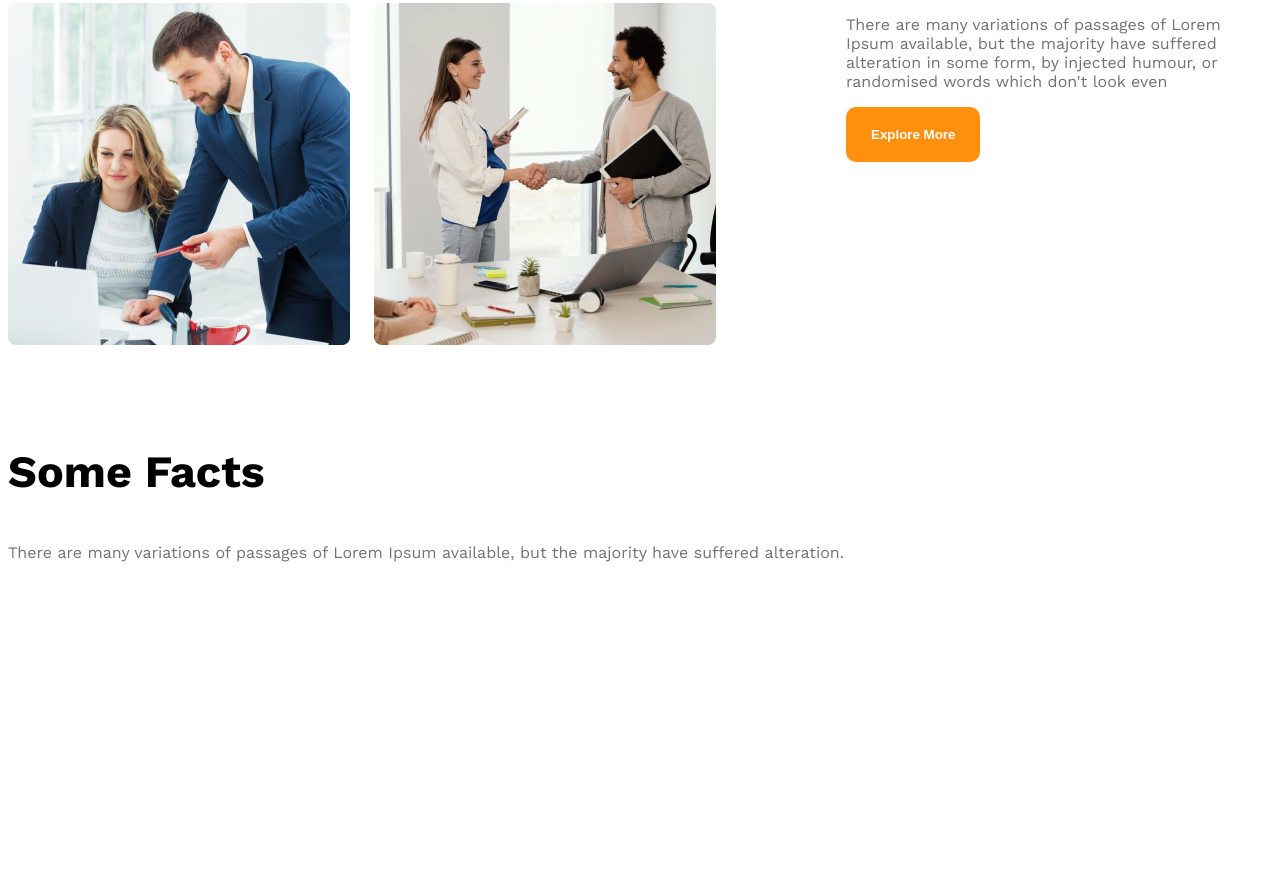
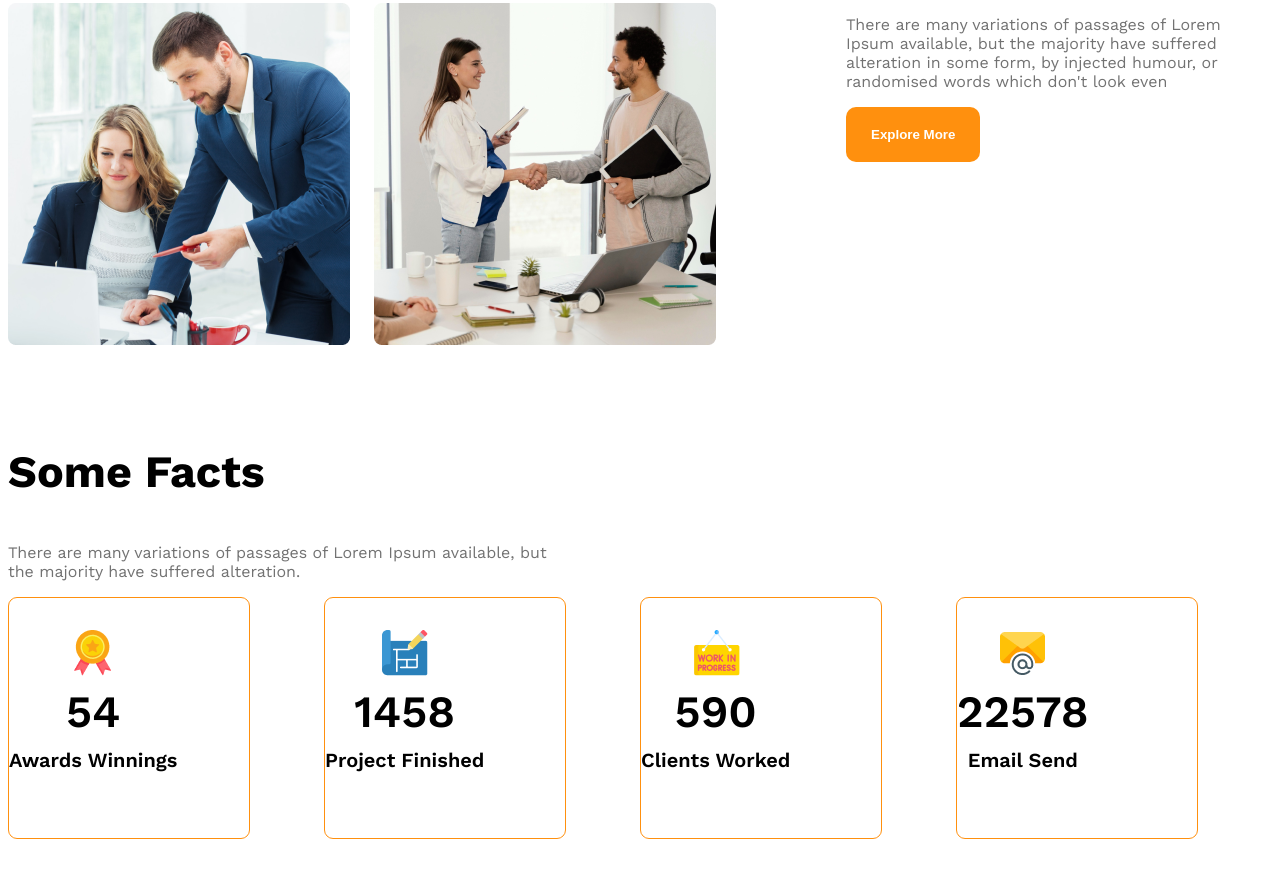
Before and after one commit to imsadman90/g3-architect-website, a plain HTML site: page index.html in a window 1280 px wide. Shown: the part 1639-2516 px from the top of the page. Before the commit the page ends 2460 px from the top, so only its background shows below. Drawn offline with nearby package versions, Linux system fonts and the light colour scheme.

Commit message:
added icon images and styles

```diff
--- a/index.html
+++ b/index.html
@@ -47,29 +47,37 @@
     <!-- features will enjoy -->
      <section>
       <h3 class="section-title">Some Facts</h3>
-      <p class="text-light-gray">There are many variations of passages of Lorem Ipsum available, but
+      <p class="text-light-gray fact-description">There are many variations of passages of Lorem Ipsum available, but
       the majority have suffered alteration.</p>
       <div class="facts-container">
         <!-- .fact*4>img.fact-icon+h4.fact-number+h5.fact-name -->
-         <div class="fact">
-          <img src="" alt="" class="fact-icon">
-          <h4 class="fact-number"></h4>
-          <h5 class="fact-name"></h5>
+         <div class="fact-card display-flex">
+          <div>
+            <img src="images/icons/ribon.png" alt="" class="fact-icon">
+          <h4 class="fact-number">54</h4>
+          <h5 class="fact-name">Awards Winnings</h5>
+          </div>
          </div>
-         <div class="fact">
-          <img src="" alt="" class="fact-icon">
-          <h4 class="fact-number"></h4>
-          <h5 class="fact-name"></h5>
+         <div class="fact-card display-flex">
+          <div>
+            <img src="images/icons/projects.png" alt="" class="fact-icon">
+          <h4 class="fact-number">1458</h4>
+          <h5 class="fact-name">Project Finished</h5>
+          </div>
          </div>
-         <div class="fact">
-          <img src="" alt="" class="fact-icon">
-          <h4 class="fact-number"></h4>
-          <h5 class="fact-name"></h5>
+         <div class="fact-card display-flex">
+          <div>
+            <img src="images/icons/customers.png" alt="" class="fact-icon">
+          <h4 class="fact-number">590</h4>
+          <h5 class="fact-name">Clients Worked</h5>
+          </div>
          </div>
-         <div class="fact">
-          <img src="" alt="" class="fact-icon">
-          <h4 class="fact-number"></h4>
-          <h5 class="fact-name"></h5>
+         <div class="fact-card display-flex">
+          <div>
+            <img src="images/icons/email.png" alt="" class="fact-icon">
+          <h4 class="fact-number">22578</h4>
+          <h5 class="fact-name">Email Send</h5>
+          </div>
          </div>
 
       </div>
--- a/styles/architects.css
+++ b/styles/architects.css
@@ -107,6 +107,34 @@ main > section{
   font-weight: 500;
 }
 
+/* some facts related styles */
+.facts-container{
+  display: grid;
+  grid-template-columns: repeat(4, 1fr);
+}
+.fact-card{
+  border: 1px solid #FF900E;
+  width: 240px;
+  height: 240px;
+  border-radius: 9px;
+  text-align: center;
+  align-items: center;
+}
+.fact-number{
+  font-size: 2.8rem;
+  font-weight: 600;
+  margin-top: 5px;
+  margin-bottom: 10px;
+}
+.fact-name{
+  font-size: 1.25rem;
+  font-weight: 600;
+  margin-top: 10px;
+}
+.fact-description{
+  max-width: 540px;
+}
+
 /* responsive media query */
 @media screen and (max-width: 576px) {
   .navbar,
```
